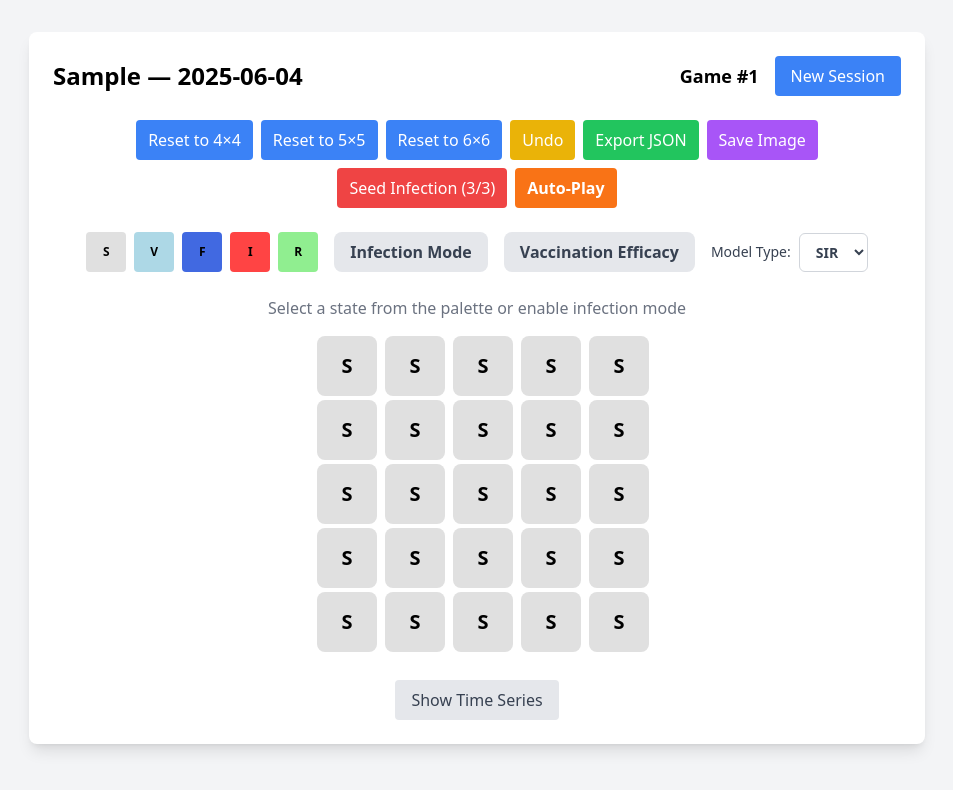
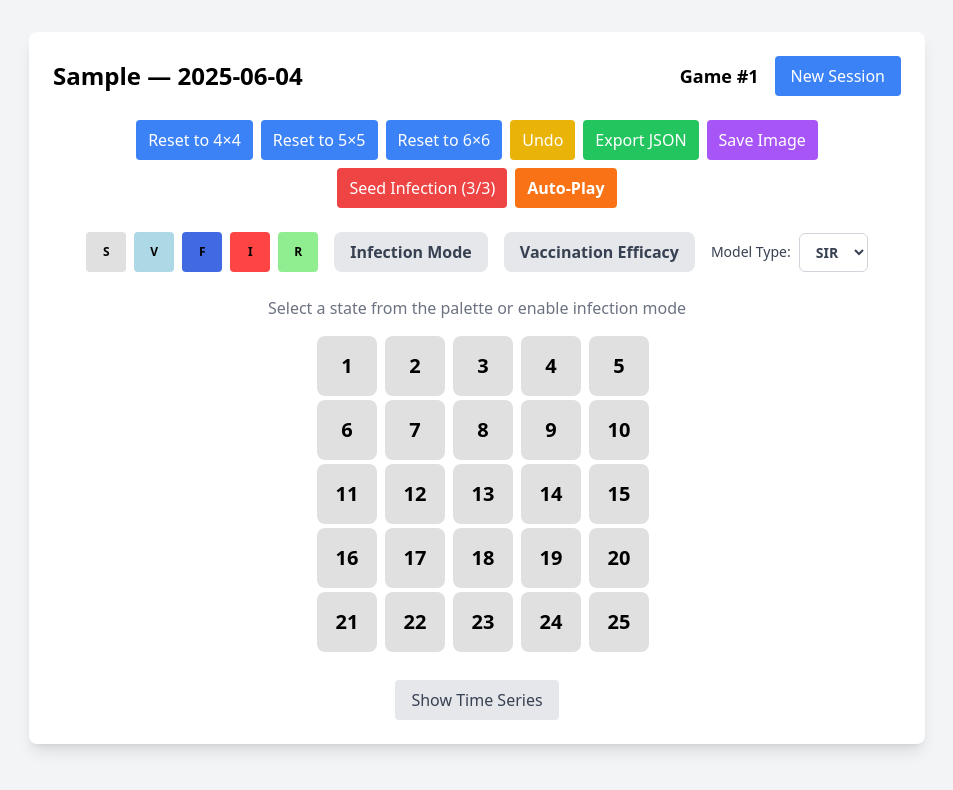
Before and after one commit to DNRLongmuir/Herd_Immunity, a React (Vite) app: page / in a window 1280 px wide. Both pictures are taken after typing "Sample" into the empty fields and a click on the button "Start Session". Shown: the top 790 px of the page, without its empty margins (163-1116 px from the left). Built offline with nearby package versions, Linux system fonts and the light colour scheme.

Commit message:
Display grid position numbers instead of state letters

```diff
--- a/src/Grid.tsx
+++ b/src/Grid.tsx
@@ -103,16 +103,15 @@ const Grid: React.FC<GridProps> = ({
     setShowConfirmation(false);
   };
 
-  const getStateLabel = (state: NodeState): string => {
-    switch (state) {
-      case "Susceptible": return "S";
-      case "VaccinatedSafe": return "V";
-      case "VaccinatedFailed": return "F";
-      case "Infected": return "I";
-      case "Immune": return "R"; // R for Recovered/Removed in SIR model
-      case "InfectionAttemptFailed": return "F";
-      default: return state.charAt(0).toUpperCase();
-    }
+  const getGridNumber = (nodeId: string): number => {
+    const [, rowStr, colStr] = nodeId.match(/r(\d+)c(\d+)/) || [];
+    if (!rowStr || !colStr) return 0;
+
+    const row = parseInt(rowStr, 10);
+    const col = parseInt(colStr, 10);
+
+    // Convert row/col to grid number (1-based, left-to-right, top-to-bottom)
+    return row * state.gridSize.cols + col + 1;
   };
 
   return (
@@ -150,10 +149,11 @@ const Grid: React.FC<GridProps> = ({
               userSelect: "none",
               border: pendingSource === node.id ? "2px solid #ff4444" : "none",
               opacity: disabled ? 0.7 : 1,
+              color: "#000000", // Ensure numbers are always visible
             }}
-            title={disabled ? 'Disabled during Auto-Play' : undefined}
+            title={disabled ? 'Disabled during Auto-Play' : `Position ${getGridNumber(node.id)} - ${node.state}`}
           >
-            {getStateLabel(node.state)}
+            {getGridNumber(node.id)}
           </div>
         ))}
       </div>
```
